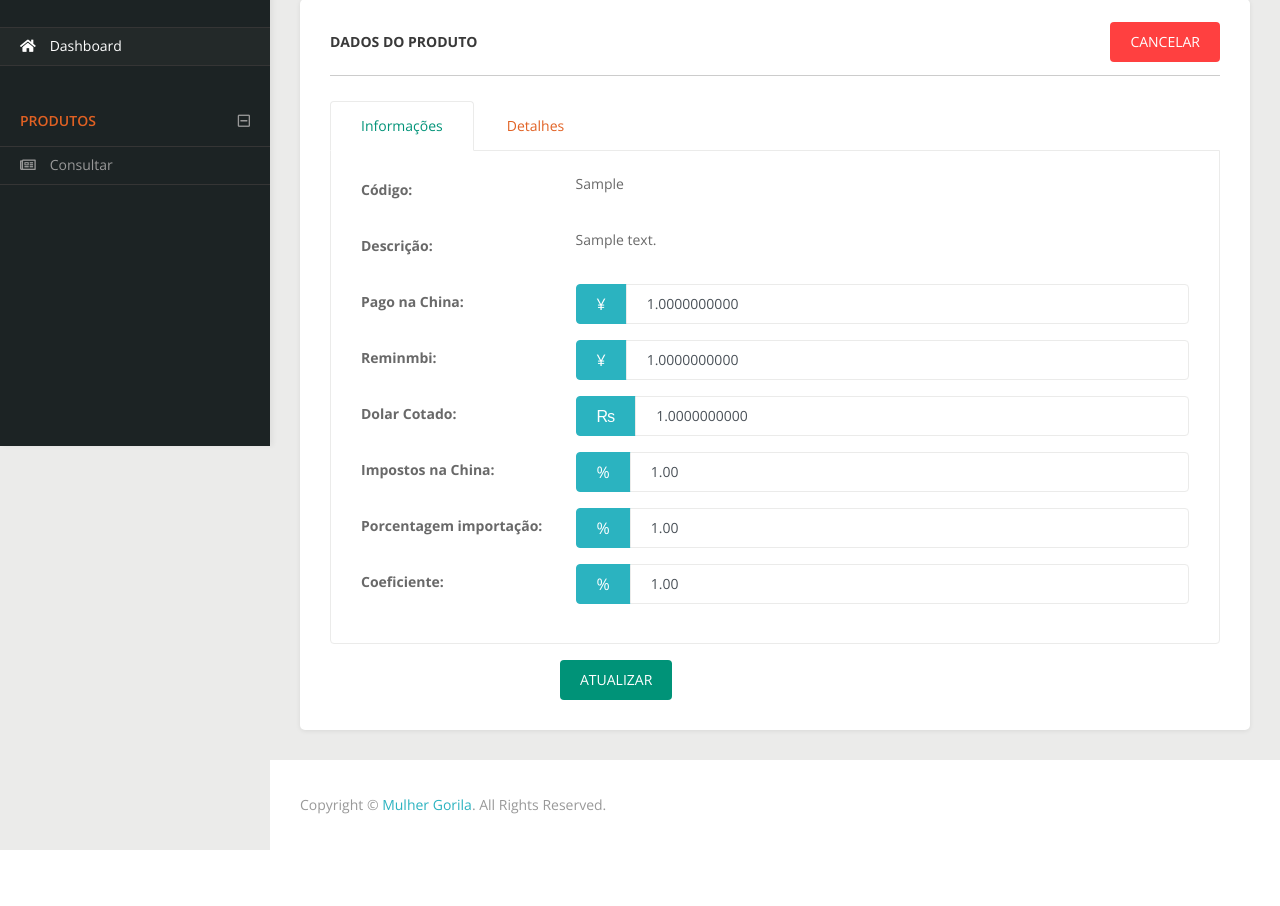
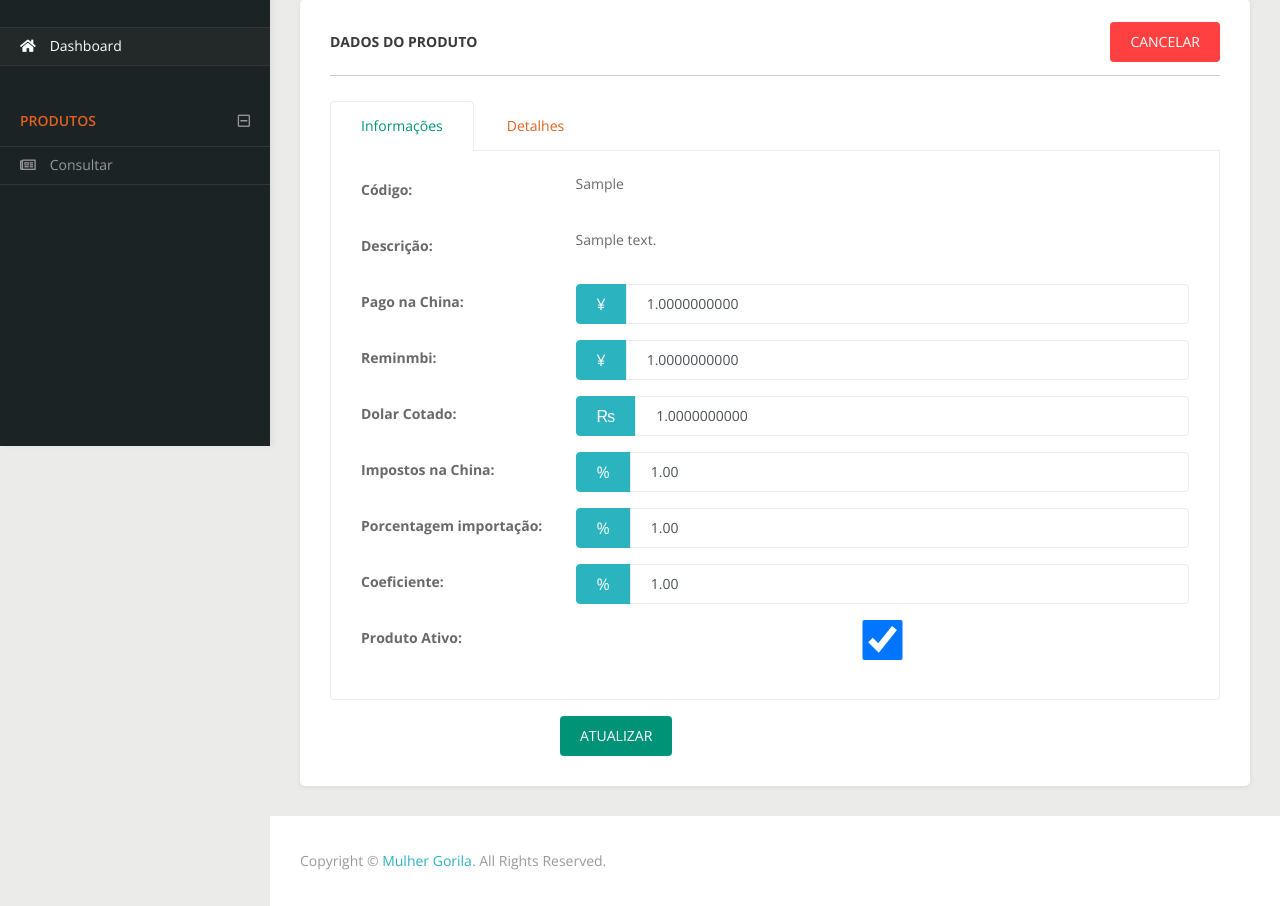
Before and after one commit to tiagocordeiro/zumaq-partners, a Django app: page /products/product/update/Sample/ in a window 1280 px wide. Shown: the part 354-1260 px from the top of the page. Before the commit the page ends 1204 px from the top, so only its background shows below. Run offline with Django 3.2, Linux system fonts and the light colour scheme; a user stored in the database is signed in; tables that the repository leaves empty hold one stand-in row (values such as "Sample post"); grey boxes marked "Sample" are stand-in pictures; some libraries are stand-ins or nearby versions.

Commit message:
Configura status para produto
Produto pode ser desabilitado, assim não é exibido para o parceiro.

```diff
--- a/pedidos/models.py
+++ b/pedidos/models.py
@@ -17,6 +17,9 @@ class Pedido(TimeStampedModel, Active):
         'Situação', choices=STATUS_CHOICES, default=0, blank=True
     )
 
+    def __str__(self):
+        return str(self.pk) + ' - ' + str(self.parceiro.username)
+
     class Meta:
         verbose_name = 'pedido'
         verbose_name_plural = 'pedidos'
@@ -28,6 +31,9 @@ class PedidoItem(models.Model):
     quantidade = models.PositiveIntegerField('Quantidade', default=1)
     valor_unitario = models.DecimalField('Valor Un.', max_digits=10, decimal_places=2, null=True, blank=True)
 
+    def __str__(self):
+        return str(self.item.descricao)
+
     class Meta:
         verbose_name = 'item'
         verbose_name_plural = 'itens'
--- a/products/forms.py
+++ b/products/forms.py
@@ -1,4 +1,4 @@
-from django.forms import ModelForm, TextInput, Select, NumberInput
+from django.forms import ModelForm, TextInput, Select, NumberInput, CheckboxInput
 
 from .models import Produto, CustomCoeficiente, CustomCoeficienteItens
 
@@ -11,7 +11,8 @@ class ProdutoForm(ModelForm):
                   'dolar_cotado',
                   'impostos_na_china',
                   'porcentagem_importacao',
-                  'coeficiente', ]
+                  'coeficiente',
+                  'active', ]
         widgets = {
             'pago_na_china': TextInput(attrs={'class': 'form-control', 'placeholder': 'Pago na China'}),
             'reminmbi': TextInput(attrs={'class': 'form-control', 'placeholder': 'Reminmbi'}),
@@ -19,6 +20,7 @@ class ProdutoForm(ModelForm):
             'impostos_na_china': TextInput(attrs={'class': 'form-control', 'placeholder': 'Impostos na China'}),
             'porcentagem_importacao': TextInput(attrs={'class': 'form-control', 'placeholder': '% Importação'}),
             'coeficiente': TextInput(attrs={'class': 'form-control', 'placeholder': 'Coeficiente'}),
+            'active': CheckboxInput(attrs={'class': 'form-control'})
         }
 
 class CustomCoeficienteForm(ModelForm):
--- a/products/models.py
+++ b/products/models.py
@@ -2,8 +2,10 @@ from django.db import models
 from core.models import User
 from decimal import Decimal
 
+from core.models import Active, TimeStampedModel
 
-class Produto(models.Model):
+
+class Produto(TimeStampedModel, Active):
     codigo = models.CharField('Código do produto', max_length=60, primary_key=True)
     descricao = models.CharField('Descrição do produto', max_length=120)
     pago_na_china = models.DecimalField('Preço de custo em ¥', max_digits=16, decimal_places=10)
--- a/products/views.py
+++ b/products/views.py
@@ -138,8 +138,13 @@ def product_list(request):
         usuario = None
 
     parceiro = User.objects.get(username=request.user)
+    user = User.objects.get(username=request.user)
 
-    produtos = Produto.objects.all()
+    if user.groups.filter(name='Gerente').exists():
+        produtos = Produto.objects.all()
+    else:
+        produtos = Produto.objects.all().filter(active=True)
+
     total_produtos = len(produtos)
 
     # TODO: Separar lógica de negócio
--- a/templates/products/update.html
+++ b/templates/products/update.html
@@ -163,6 +163,16 @@
                   </div>
                 </div>
               </div>
+
+              <div class="form-group row">
+                <span class="label-text col-md-3 col-form-label">Produto Ativo:</span>
+
+                <div class="col-md-9">
+                  <div class="input-group">
+                    {{ form.active }}
+                  </div>
+                </div>
+              </div>
             </div>
             <!-- Tab Pane End -->
 
```
Also changed, not shown: templates/products/list.html (+8 -0 lines), products/migrations/0012_auto_20190214_1342.py (added).
